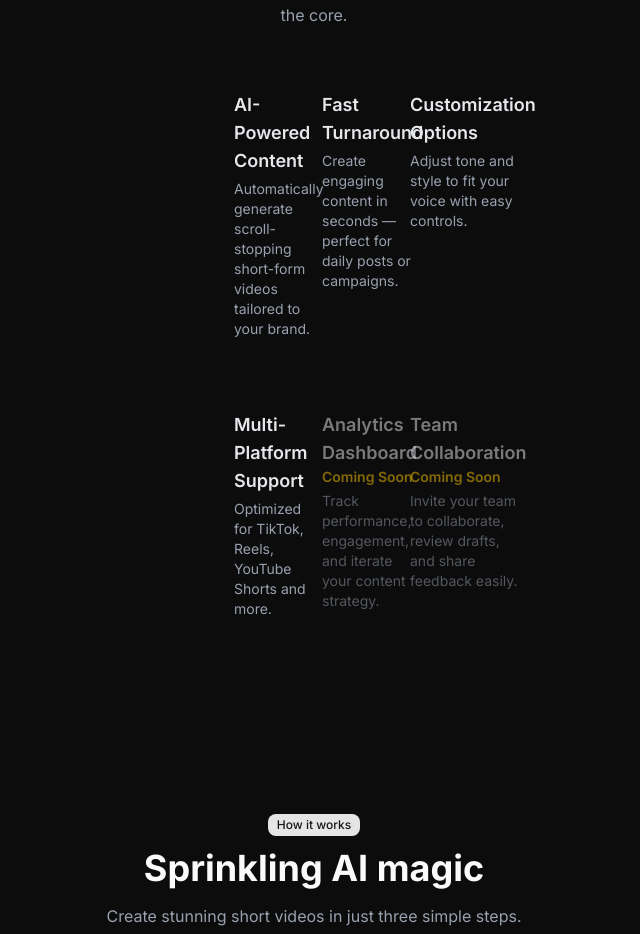
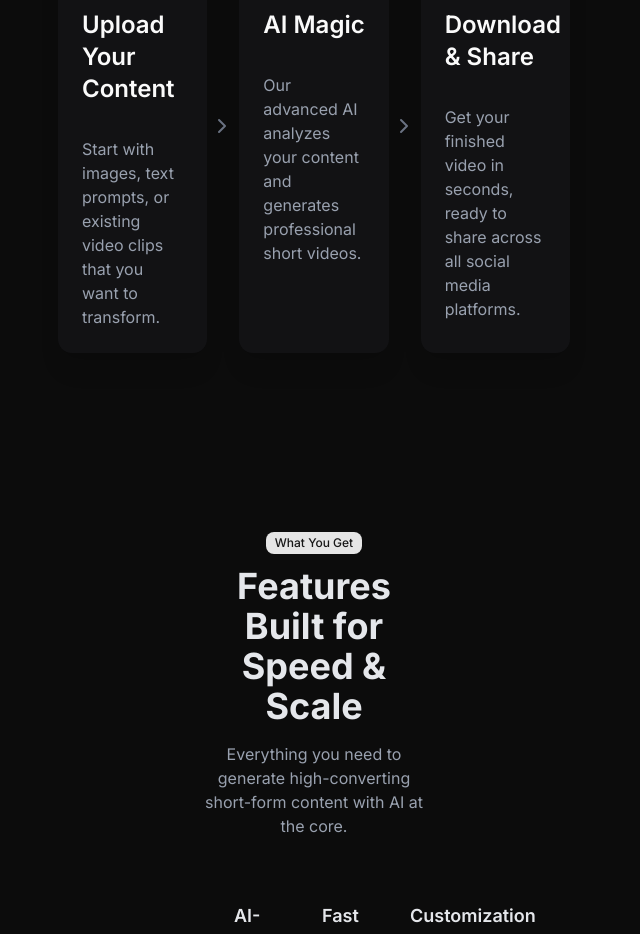
Before and after one commit to dipyamanroy/Reelsy, a Next.js app: page / in a window 1280 px wide. Shown: the part 1846-2780 px from the top of the page, without its empty margins (326-966 px from the left). Built offline with nearby package versions, Linux system fonts and the light colour scheme; no server answers.

Commit message:
Reoredered sections on landing page.

```diff
--- a/app/page.js
+++ b/app/page.js
@@ -21,8 +21,8 @@ export default function Home() {
         <Hero />
         <Demo />
         <Techs />
+        <HowItWorks />
         <Features />
-        <HowItWorks />
         <Pricing />
         <Footer />
       </div>
```
